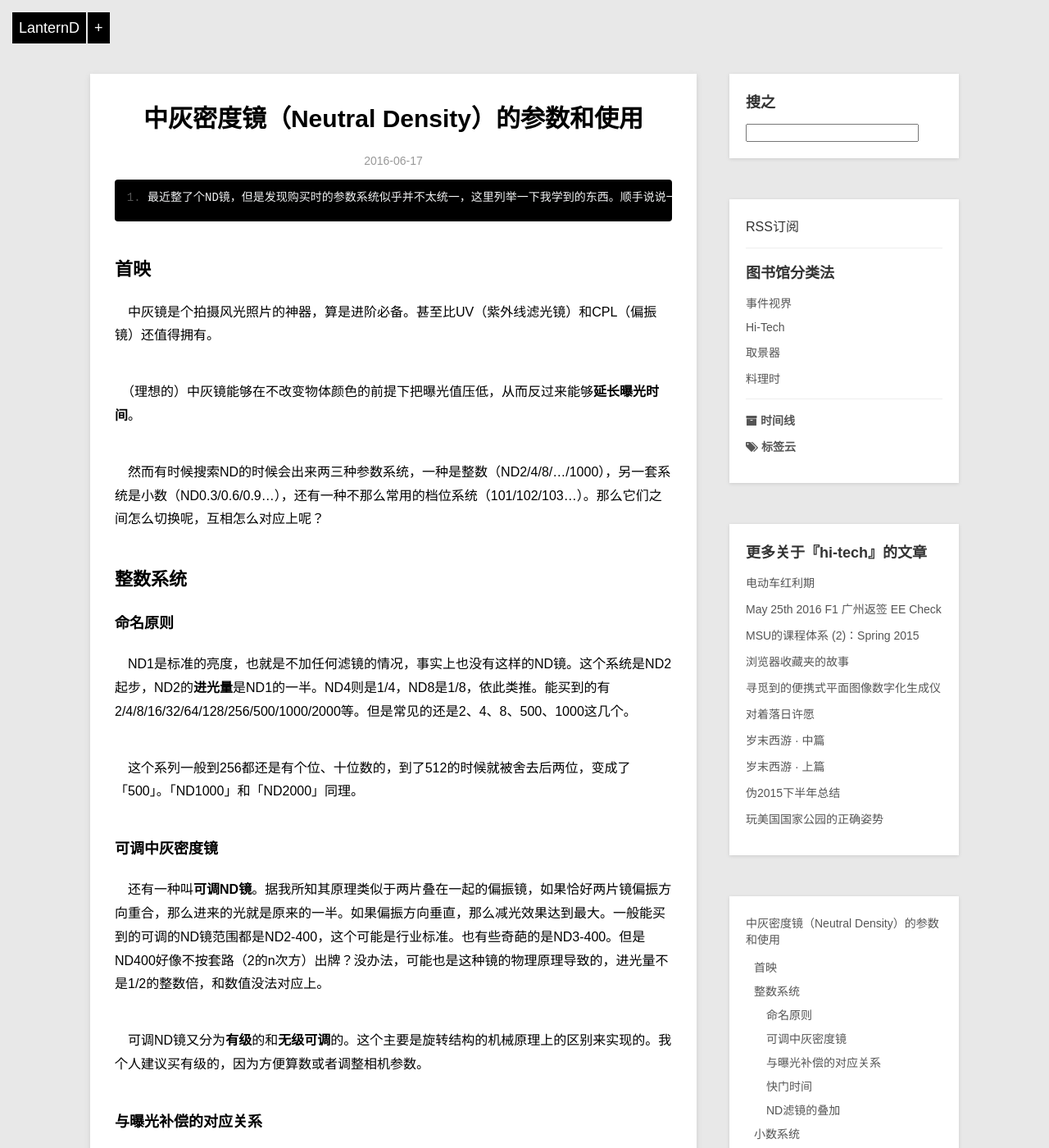
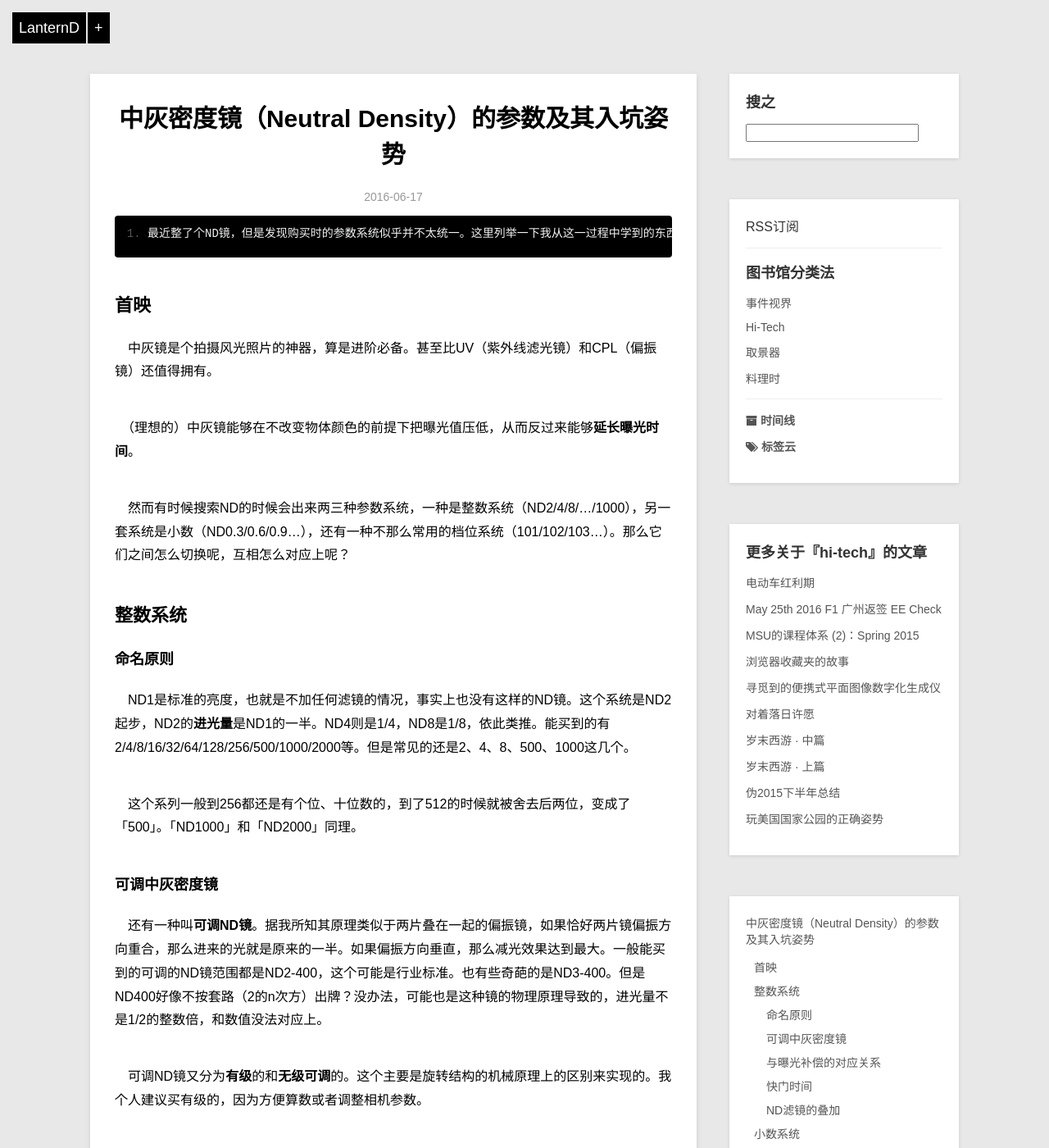
Before and after one commit to LanternD/lanternd.github.io, a Jekyll site: the page built from hi-tech/_posts/2016-06-16-nd-filter-introduction.md, in a window 1280 px wide and 1400 px high. Shown: the whole window at 82% size. Built offline with Jekyll 4.4.1, drawn with Linux system fonts in a browser that asks for light colours; comment, search, counter and statistics services are not loaded; some of the changed text lies outside the part shown.

Commit message:
Update post: ND filter introduction, 3rd update

```diff
--- a/hi-tech/_posts/2016-06-16-nd-filter-introduction.md
+++ b/hi-tech/_posts/2016-06-16-nd-filter-introduction.md
@@ -1,7 +1,7 @@
 ---
 layout: post
-title:  中灰密度镜（Neutral Density）的参数和使用
-description:  最近整了个ND镜，但是发现购买时的参数系统似乎并不太统一，这里列举一下我学到的东西。顺手说说一些注意事项。
+title:  中灰密度镜（Neutral Density）的参数及其入坑姿势
+description:  最近整了个ND镜，但是发现购买时的参数系统似乎并不太统一。这里列举一下我从这一过程中学到的东西，顺手说说一些注意事项。
 permalink: /nd-filter-introduction/
 categories: [HiTech]
 tags: [ND, 相机, 滤镜, 中灰镜, 减光, 参数]
@@ -14,7 +14,7 @@ date: 2016-06-17 11:29:12
 
 　（理想的）中灰镜能够在不改变物体颜色的前提下把曝光值压低，从而反过来能够**延长曝光时间**。
 
-　然而有时候搜索ND的时候会出来两三种参数系统，一种是整数（ND2/4/8/.../1000），另一套系统是小数（ND0.3/0.6/0.9...），还有一种不那么常用的档位系统（101/102/103...）。那么它们之间怎么切换呢，互相怎么对应上呢？
+　然而有时候搜索ND的时候会出来两三种参数系统，一种是整数系统（ND2/4/8/.../1000），另一套系统是小数（ND0.3/0.6/0.9...），还有一种不那么常用的档位系统（101/102/103...）。那么它们之间怎么切换呢，互相怎么对应上呢？
 
 ## 整数系统
 
@@ -128,4 +128,6 @@ date: 2016-06-17 11:29:12
 
 ## 尾部
 
-　总结来说就是：「摄影毁一生」。
+　全文并没有图片做例证，从传统角度上看是有加图必要性，但是我感觉我写的也不是怎么用ND的严肃教程，所以感兴趣的朋友欢迎直接在搜索引擎找找图看就好啦。
+
+　祝大家购物愉快！~
```
Also changed, not shown: other parts of hi-tech/_posts/2016-06-16-nd-filter-introduction.md (+1 -1 lines).
